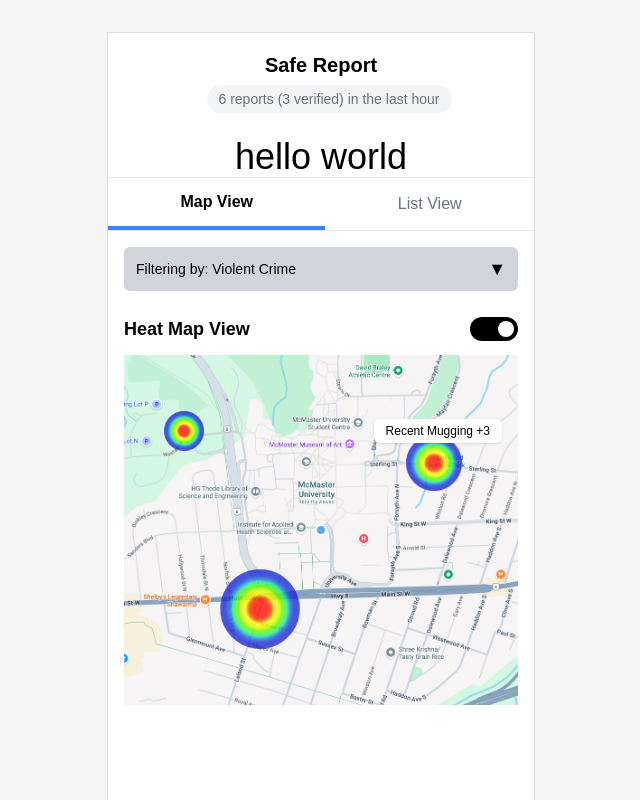
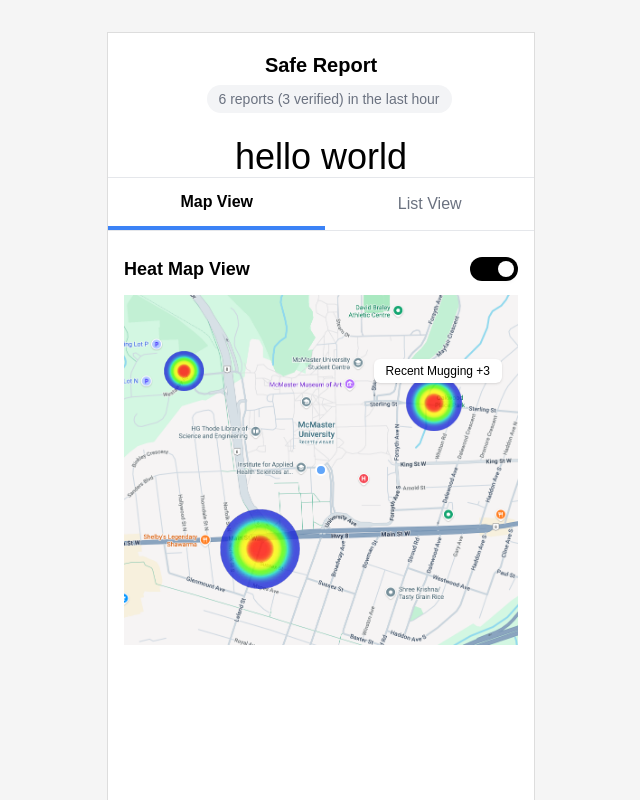
Before and after one commit to HussainM3/crime-reporting-app, a React (Vite) app: page / in a window 1280 px wide. Shown: the top 800 px of the page, without its empty margins (319-959 px from the left). Built offline with nearby package versions, Linux system fonts and the light colour scheme.

Commit message:
removed filter from map view

```diff
--- a/src/components/MapView.jsx
+++ b/src/components/MapView.jsx
@@ -7,11 +7,6 @@ export default function MapView() {
 
   return (
     <div className="flex flex-col flex-grow px-4">
-
-      {/* Filters */}
-      <div className="mt-4 flex flex-col gap-3">
-        <FilterBox label="Filtering by: Violent Crime" />
-      </div>
 
       {/* Heat Map Toggle */}
       <div className="flex justify-between items-center mt-6">
```
